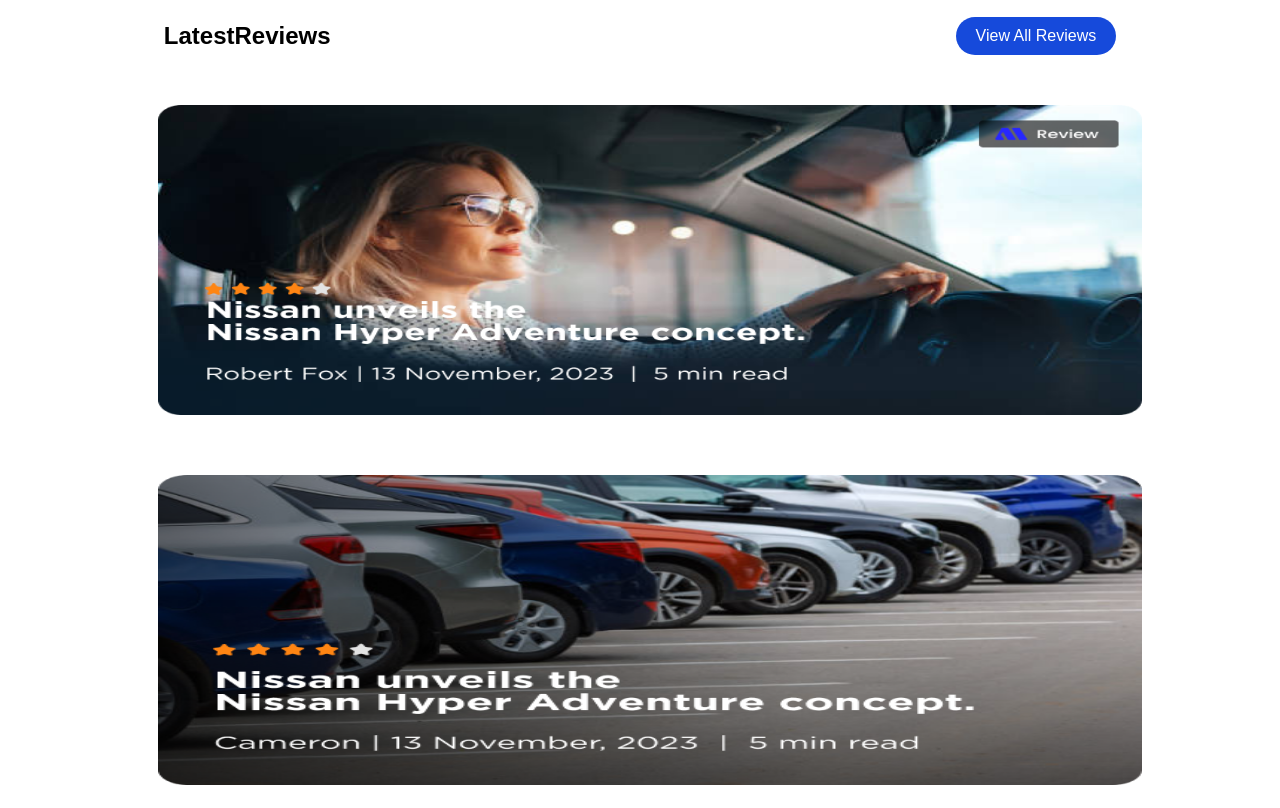
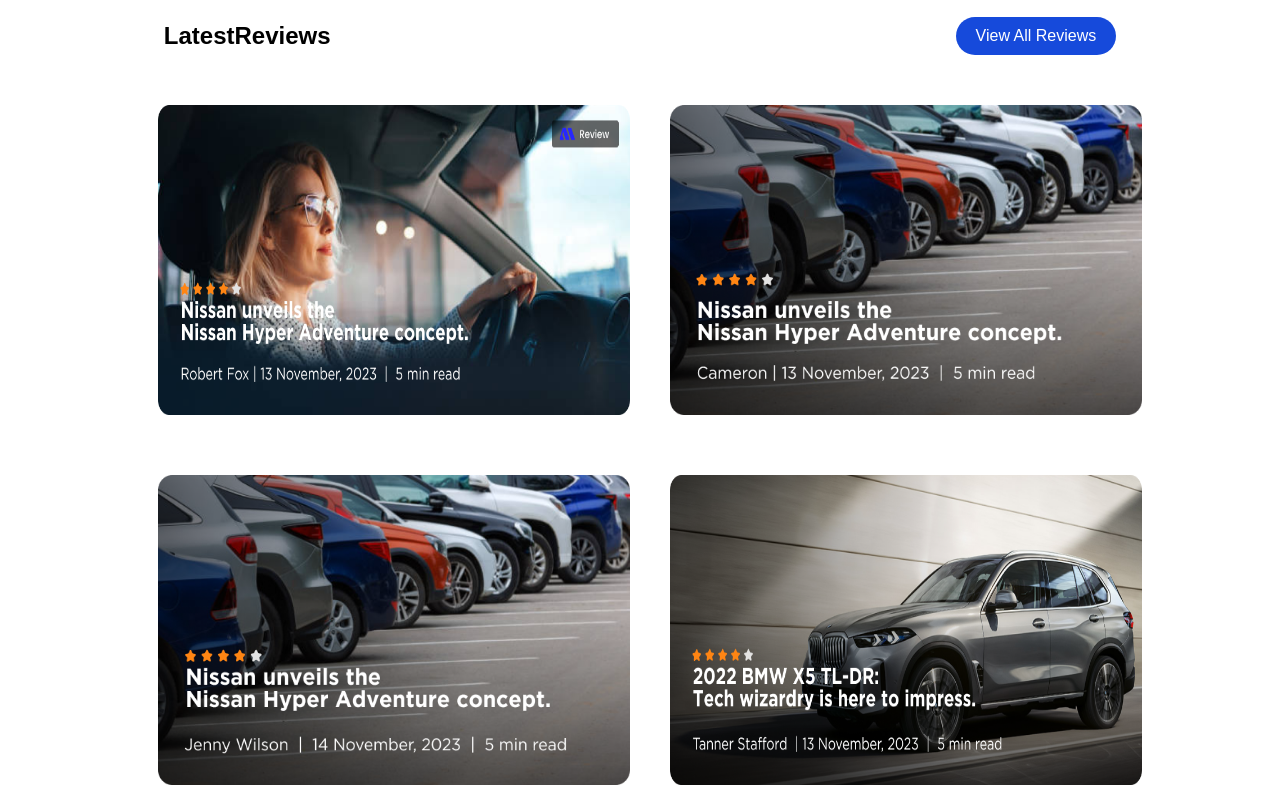
Before and after one commit to Zawwar6/ALAF1, a plain HTML site: page index.html in a window 1280 px wide. Shown: the part 1456-2264 px from the top of the page. Drawn offline with nearby package versions, Linux system fonts and the light colour scheme.

Commit message:
Update style.css

```diff
--- a/style.css
+++ b/style.css
@@ -824,6 +824,3 @@
   flex-direction: column;
   justify-content: center;
 }
-.flex-container{
-  grid-template-columns: 1fr;
-}
```
